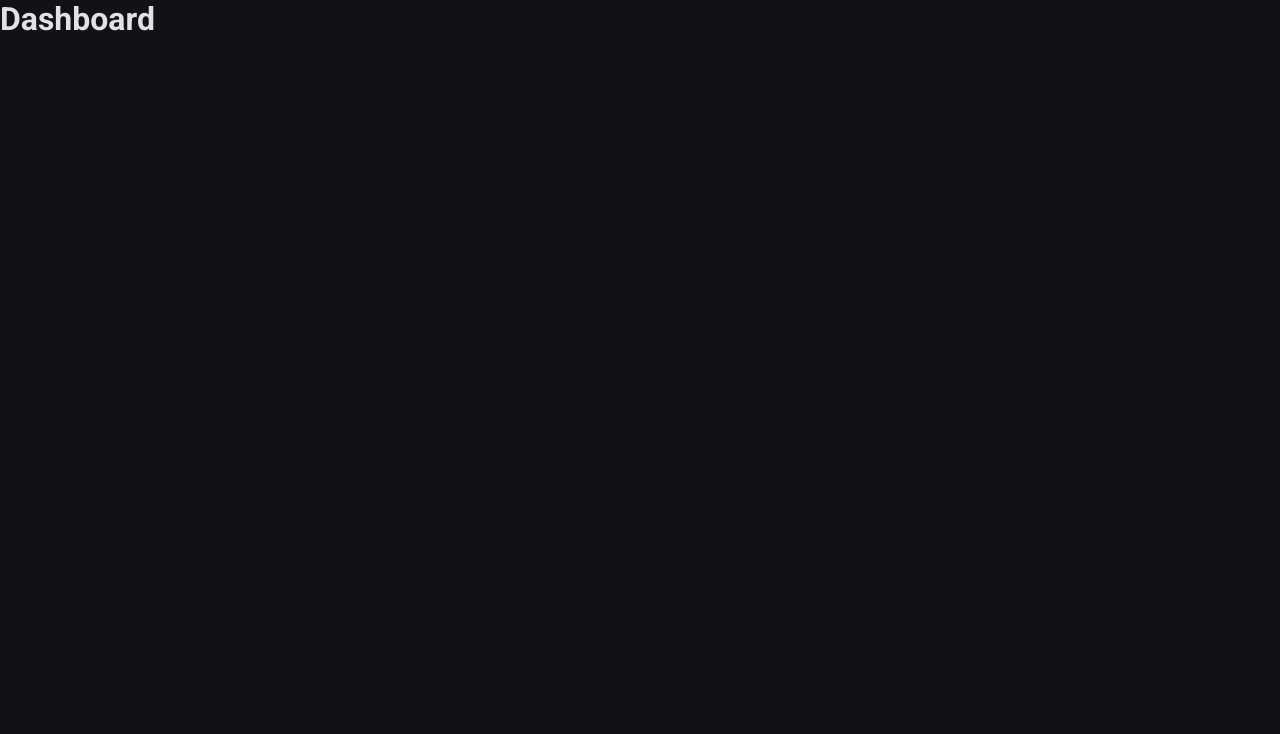
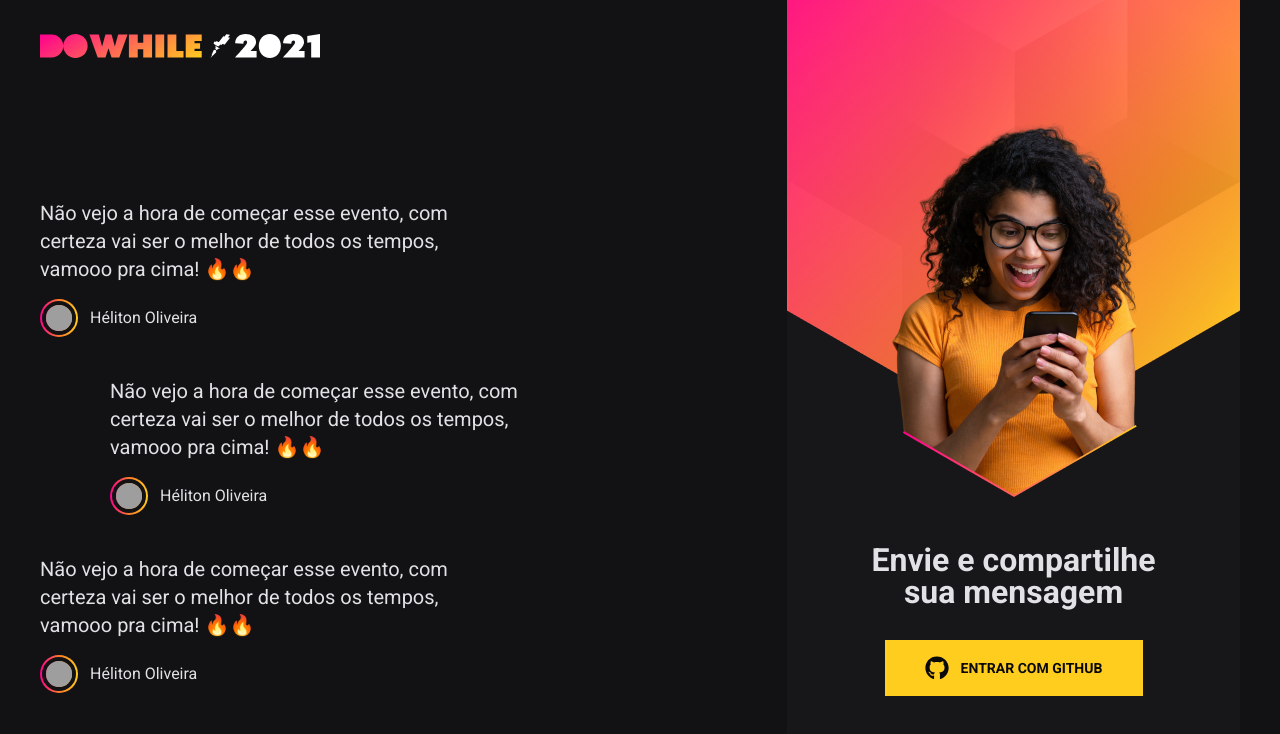
Before and after one commit to helitonoliveiraa/nlw-heat-frontend-web, a React (Vite) app: page / in a window 1280 px wide. Shown: the top 734 px of the page. Built offline with nearby package versions, Linux system fonts and the light colour scheme; grey boxes are pictures that could not be loaded.

Commit message:
feat: create section to list messages

```diff
--- /dev/null
+++ b/src/components/MessageList/index.tsx
@@ -0,0 +1,61 @@
+import { Logo } from '../Logo';
+
+import * as S from './styles';
+
+export function MessageList() {
+  return (
+    <S.Container>
+      <Logo />
+
+      <S.MessageWrapper>
+        <S.MessageContainer>
+          <p>
+            Não vejo a hora de começar esse evento, com certeza vai ser o melhor
+            de todos os tempos, vamooo pra cima! 🔥🔥
+          </p>
+          <S.UserContainer>
+            <div>
+              <img
+                src="https://github.com/helitonoliveiraa.png"
+                alt="Héliton Oliveira"
+              />
+            </div>
+            <span>Héliton Oliveira</span>
+          </S.UserContainer>
+        </S.MessageContainer>
+
+        <S.MessageContainer>
+          <p>
+            Não vejo a hora de começar esse evento, com certeza vai ser o melhor
+            de todos os tempos, vamooo pra cima! 🔥🔥
+          </p>
+          <S.UserContainer>
+            <div>
+              <img
+                src="https://github.com/helitonoliveiraa.png"
+                alt="Héliton Oliveira"
+              />
+            </div>
+            <span>Héliton Oliveira</span>
+          </S.UserContainer>
+        </S.MessageContainer>
+
+        <S.MessageContainer>
+          <p>
+            Não vejo a hora de começar esse evento, com certeza vai ser o melhor
+            de todos os tempos, vamooo pra cima! 🔥🔥
+          </p>
+          <S.UserContainer>
+            <div>
+              <img
+                src="https://github.com/helitonoliveiraa.png"
+                alt="Héliton Oliveira"
+              />
+            </div>
+            <span>Héliton Oliveira</span>
+          </S.UserContainer>
+        </S.MessageContainer>
+      </S.MessageWrapper>
+    </S.Container>
+  );
+}
--- /dev/null
+++ b/src/components/MessageList/styles.ts
@@ -0,0 +1,71 @@
+import styled, { css } from 'styled-components';
+
+export const Container = styled.section`
+  display: flex;
+  flex-direction: column;
+
+  justify-content: space-between;
+  align-items: flex-start;
+
+  > svg {
+    height: 2.8rem;
+    margin: 3.2rem 0;
+  }
+`;
+
+export const MessageWrapper = styled.ul`
+  display: flex;
+  flex-direction: column;
+  justify-content: center;
+  gap: 4rem;
+  flex: 1;
+`;
+
+export const MessageContainer = styled.li`
+  ${({ theme }) => css`
+    max-width: 440px;
+    width: 100%;
+
+    &:nth-child(2) {
+      margin-left: 7rem;
+    }
+
+    P {
+      font-size: ${theme.fontSize.default};
+      color: ${theme.colors['gray-100']};
+      line-height: 2.8rem;
+    }
+  `}
+`;
+
+export const UserContainer = styled.div`
+  ${({ theme }) => css`
+    margin-top: 1.6rem;
+    display: flex;
+    align-items: center;
+
+    div {
+      padding: 2px;
+      border-radius: 50%;
+      background: linear-gradient(to right, #ff008e, #ff7a29, #ffcd1e);
+      line-height: 0;
+
+      display: flex;
+      align-items: center;
+      justify-content: center;
+
+      img {
+        width: 3.4rem;
+        height: 3.4rem;
+        border-radius: 50%;
+        border: 4px solid ${theme.colors['blak-800']};
+      }
+    }
+
+    span {
+      display: block;
+      line-height: 2.4rem;
+      margin-left: 1.2rem;
+    }
+  `}
+`;
--- a/src/pages/dashboard.tsx
+++ b/src/pages/dashboard.tsx
@@ -1,3 +1,14 @@
+import { LoginBox } from '../components/LoginBox';
+import { MessageList } from '../components/MessageList';
+
+import * as S from './styles';
+
 export function Dashboard() {
-  return <h1>Dashboard</h1>;
+  return (
+    <S.Container>
+      <MessageList />
+
+      <LoginBox />
+    </S.Container>
+  );
 }
--- /dev/null
+++ b/src/pages/styles.ts
@@ -0,0 +1,12 @@
+import styled from 'styled-components';
+
+export const Container = styled.main`
+  max-width: 1200px;
+  height: 100vh;
+  margin: 0 auto;
+
+  display: grid;
+  grid-template-columns: 1fr 453px;
+  column-gap: 120px;
+  position: relative;
+`;
```
